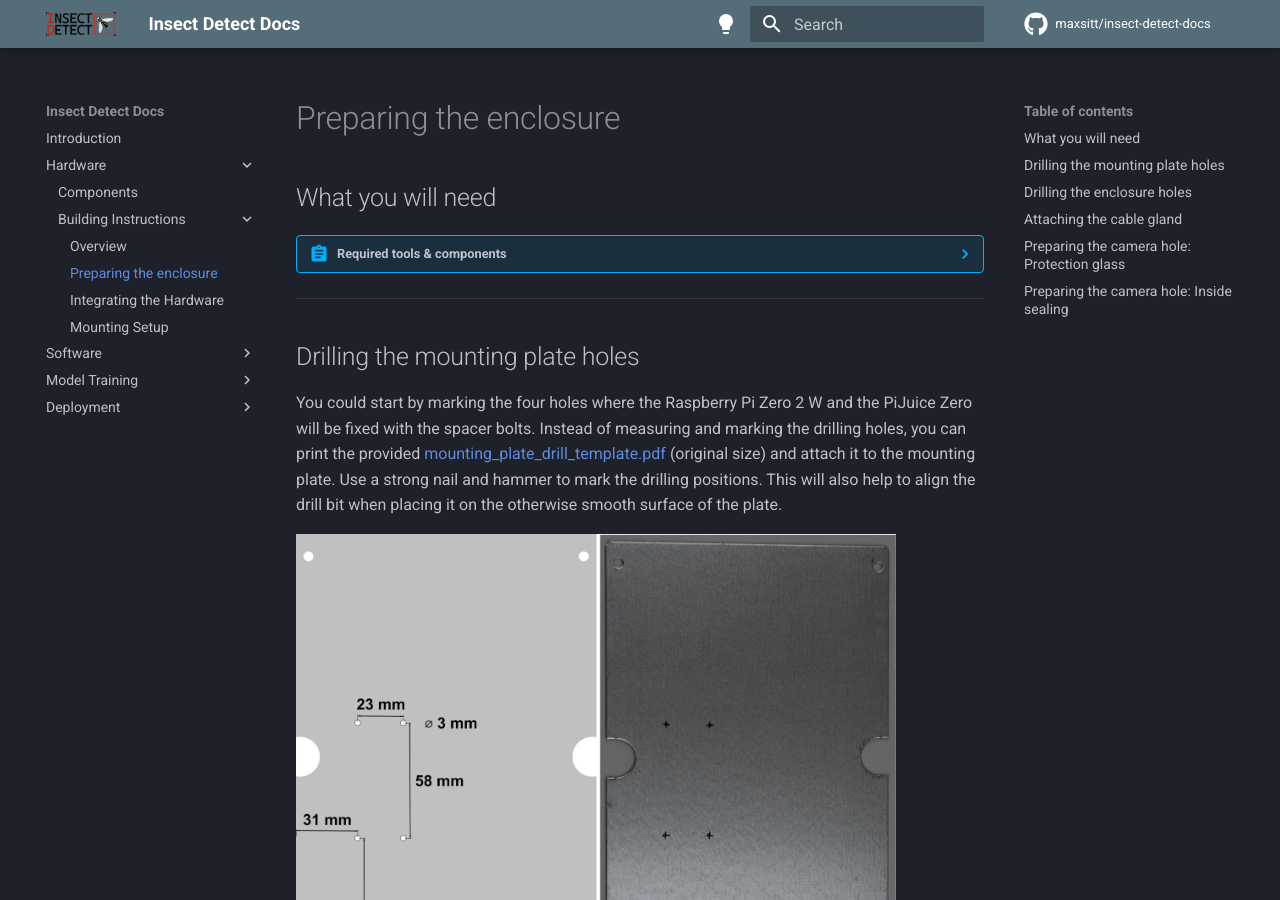
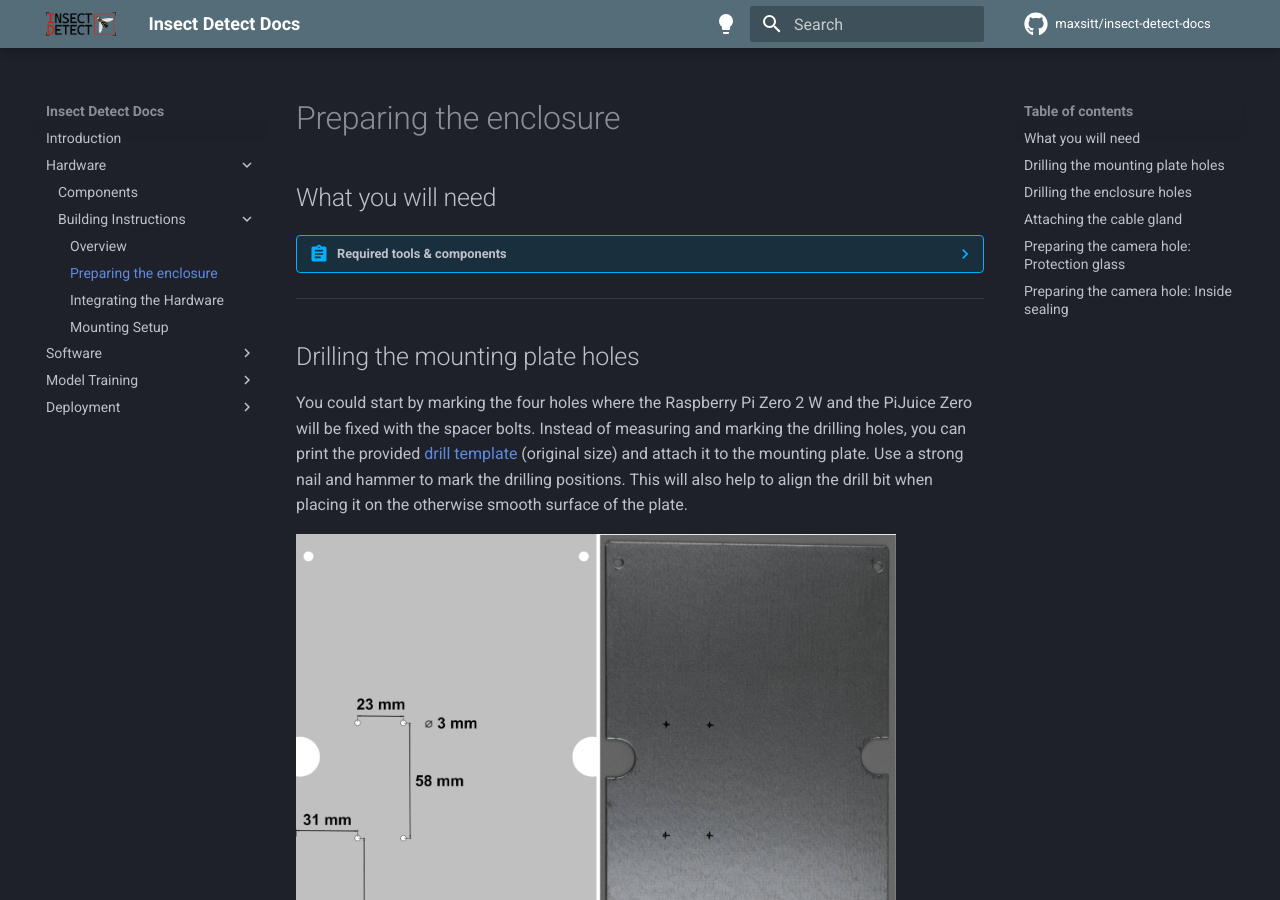
Before and after one commit to maxsitt/insect-detect-docs, an MkDocs documentation site: the page built from docs/hardware/buildinstructions_enclosure.md, in a window 1280 px wide and 900 px high. Built offline with MkDocs 1.6.1 and Material for MkDocs 9.7.7, drawn with Linux system fonts in a browser that asks for light colours; comment, search, counter and statistics services are not loaded.

Commit message:
Update buildinstructions_enclosure.md
Fix drill template link text.

```diff
--- a/docs/hardware/buildinstructions_enclosure.md
+++ b/docs/hardware/buildinstructions_enclosure.md
@@ -25,7 +25,7 @@
 You could start by marking the four holes where the Raspberry Pi Zero 2 W and
 the PiJuice Zero will be fixed with the spacer bolts. Instead of measuring and
 marking the drilling holes, you can print the provided
-[mounting_plate_drill_template.pdf](https://github.com/maxsitt/insect-detect-docs/blob/main/PDF_templates/drilling_templates/mounting_plate_drill_template.pdf){target=_blank}
+[drill template](https://github.com/maxsitt/insect-detect-docs/blob/main/PDF_templates/drilling_templates/mounting_plate_drill_template.pdf){target=_blank}
 (original size) and attach it to the mounting plate. Use a strong nail and
 hammer to mark the drilling positions. This will also help to align the drill
 bit when placing it on the otherwise smooth surface of the plate.
```
